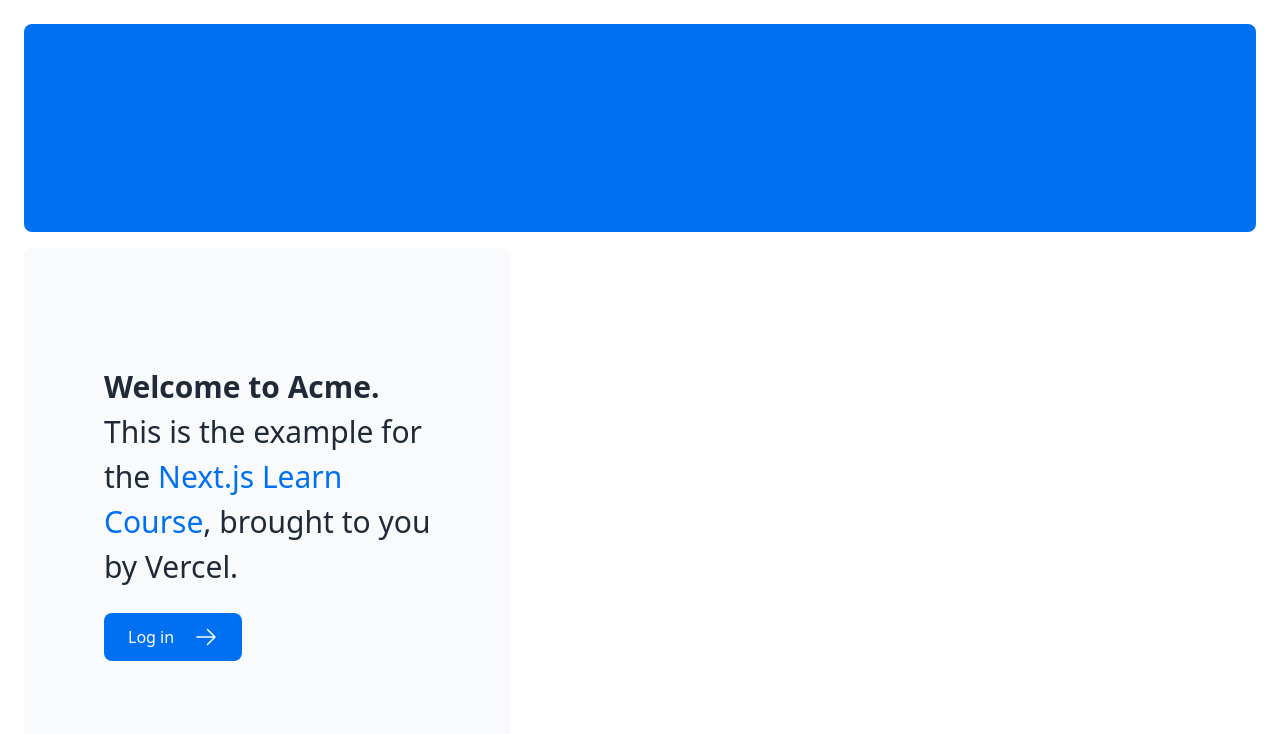
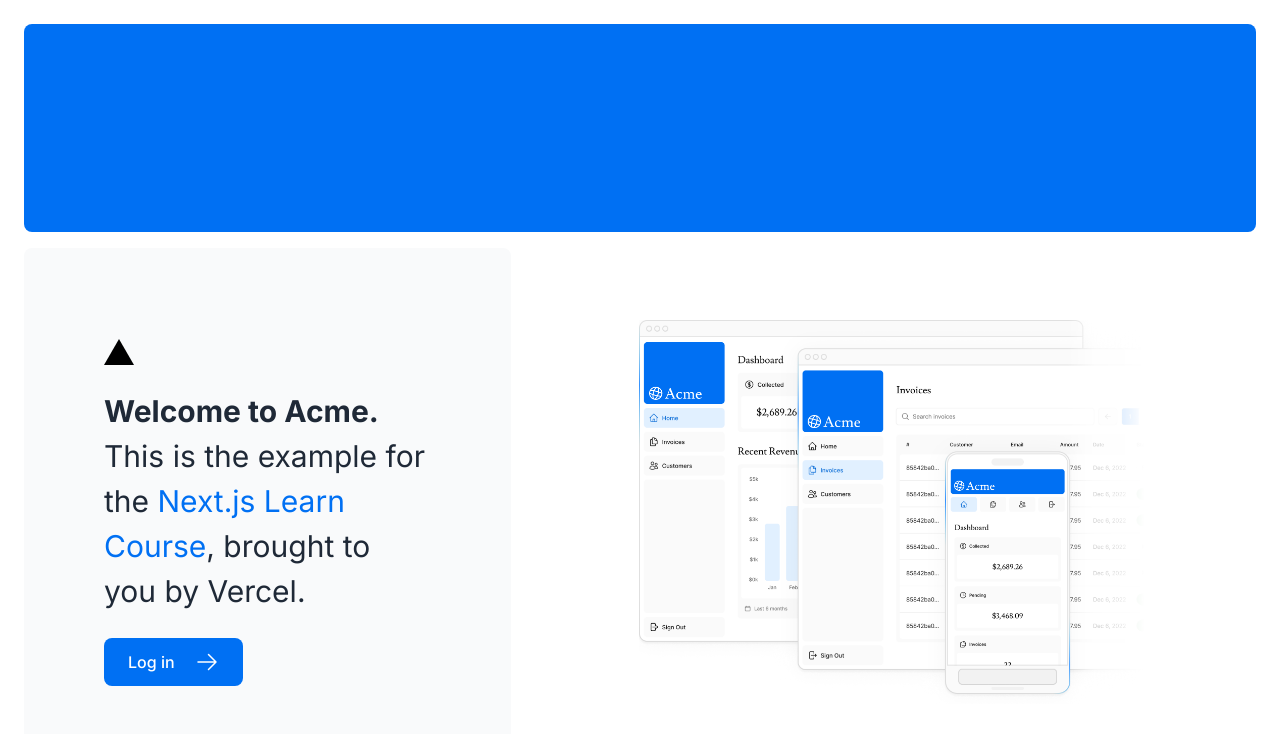
Before and after one commit to LeviLumos/nextyouth, a Next.js app: page / in a window 1280 px wide. Shown: the top 734 px of the page. Built offline with nearby package versions, Linux system fonts and the light colour scheme; a web font is replaced by a local one.

Commit message:
update: add image and tailwindcss

```diff
--- a/app/layout.tsx
+++ b/app/layout.tsx
@@ -1,4 +1,5 @@
 import '@/app/ui/global.css'
+import { inter, lusitana } from '@/app/ui/fonts'
 
 export default function RootLayout({
   children,
@@ -7,7 +8,7 @@
 }) {
   return (
     <html lang="en">
-      <body>{children}</body>
+      <body className={`${inter.className} antialiased `} >{children}</body>
     </html>
   );
 }
--- a/app/page.tsx
+++ b/app/page.tsx
@@ -1,6 +1,7 @@
 import AcmeLogo from '@/app/ui/acme-logo';
 import { ArrowRightIcon } from '@heroicons/react/24/outline';
 import Link from 'next/link';
+import Image from 'next/image'
 
 export default function Page() {
   return (
@@ -10,6 +11,9 @@
       </div>
       <div className="mt-4 flex grow flex-col gap-4 md:flex-row">
         <div className="flex flex-col justify-center gap-6 rounded-lg bg-gray-50 px-6 py-10 md:w-2/5 md:px-20">
+          <div
+            className="relative w-0 h-0 border-l-[15px] border-r-[15px] border-b-[26px] border-l-transparent border-r-transparent border-b-black"
+          />
           <p className={`text-xl text-gray-800 md:text-3xl md:leading-normal`}>
             <strong>Welcome to Acme.</strong> This is the example for the{' '}
             <a href="https://nextjs.org/learn/" className="text-blue-500">
@@ -26,6 +30,20 @@
         </div>
         <div className="flex items-center justify-center p-6 md:w-3/5 md:px-28 md:py-12">
           {/* Add Hero Images Here */}
+          <Image
+            src='/hero-desktop.png'
+            alt='hello desktop'
+            width={1000}
+            height={760}
+            className='hidden md:block'
+          />
+          <Image
+            src='/hero-mobile.png'
+            alt='hello mobild'
+            width={560}
+            height={620}
+            className='block md:hidden'
+          />
         </div>
       </div>
     </main>
```
